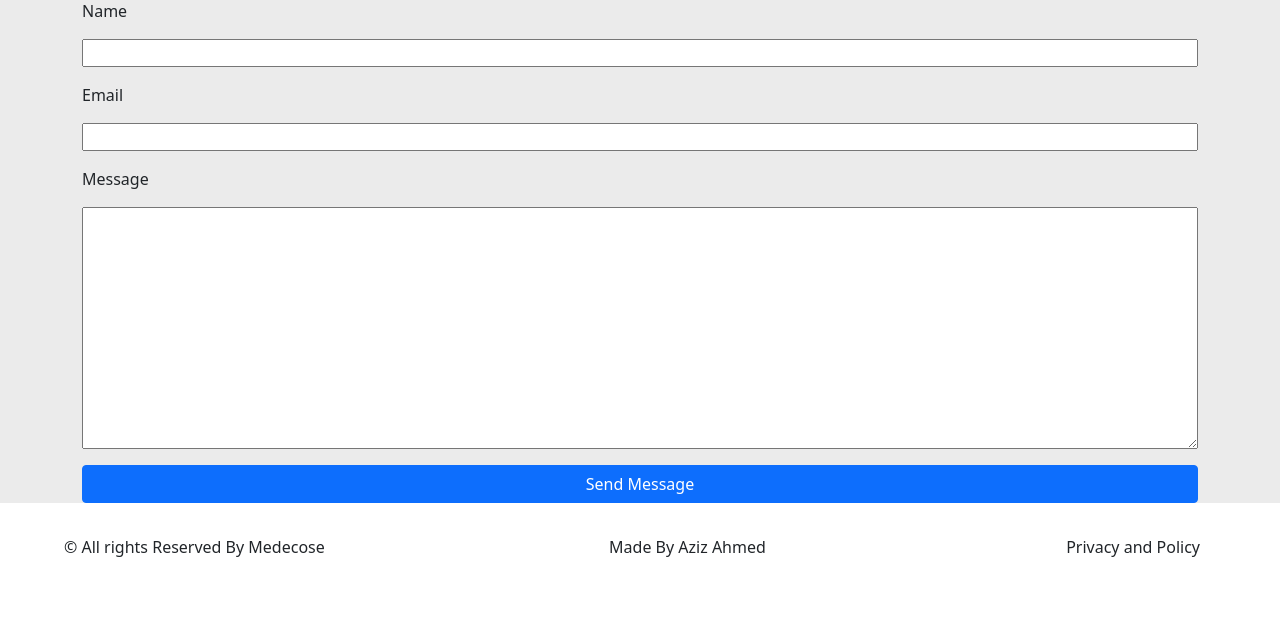
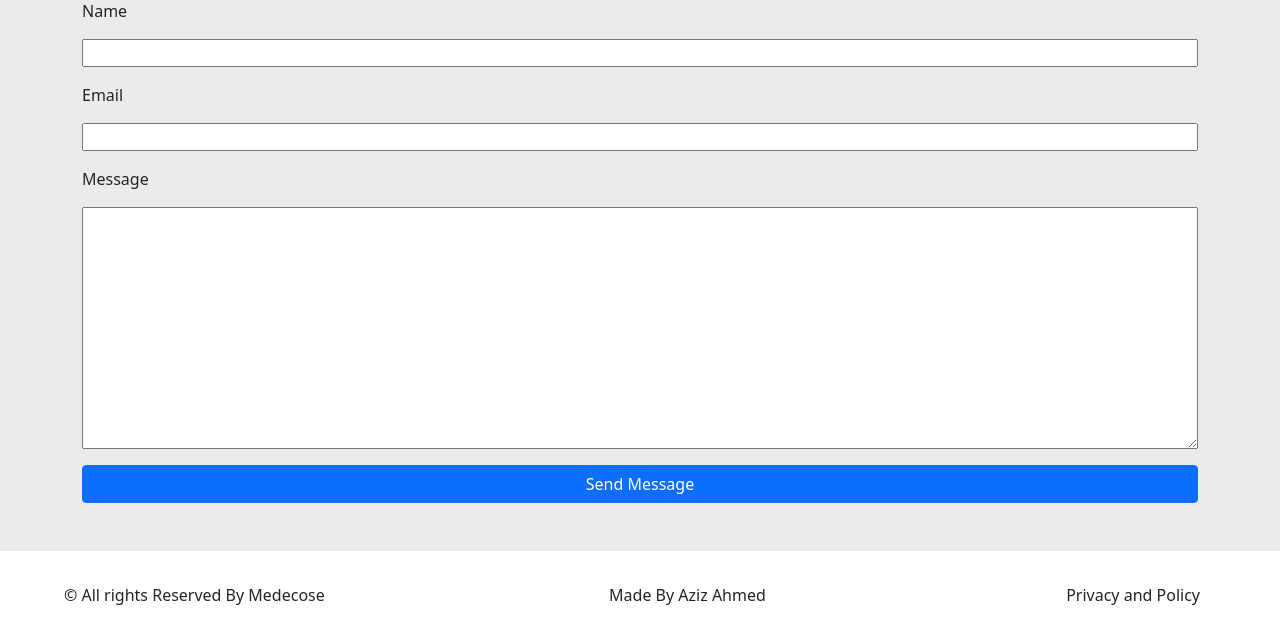
Before and after one commit to Mustafa-naveed/Medecose, a Django app: page /contact/ in a window 1280 px wide. Shown: the part 247-886 px from the top of the page. Before the commit the page ends 804 px from the top, so only its background shows below. Run offline with Django 5.2, Linux system fonts and the light colour scheme.

Commit message:
ui-changes

```diff
--- a/template/contact.html
+++ b/template/contact.html
@@ -3,7 +3,7 @@
 {% block body %}
 <div class="container">
     <h2 class="my-5">Contact Us</h2>
-    <form method="POST" action="" class="d-flex flex-column gap-3">
+    <form method="POST" action="" class="d-flex flex-column gap-3 my-5">
         {% csrf_token %}
             {{ form.name.label }}
             {{ form.name }}
--- a/template/order_confirmed.html
+++ b/template/order_confirmed.html
@@ -18,7 +18,7 @@
     <br>
     we will contact you on the Given Number
 </p>
-<a href="/" class="btn btn-primary my-5 w-25 mx-auto">Return to Home</a>
+<a href="/" class="btn btn-primary my-5 mx-auto">Return to Home</a>
 </div>
 </div>
 </div>
```
Also changed, not shown: db.sqlite3.
